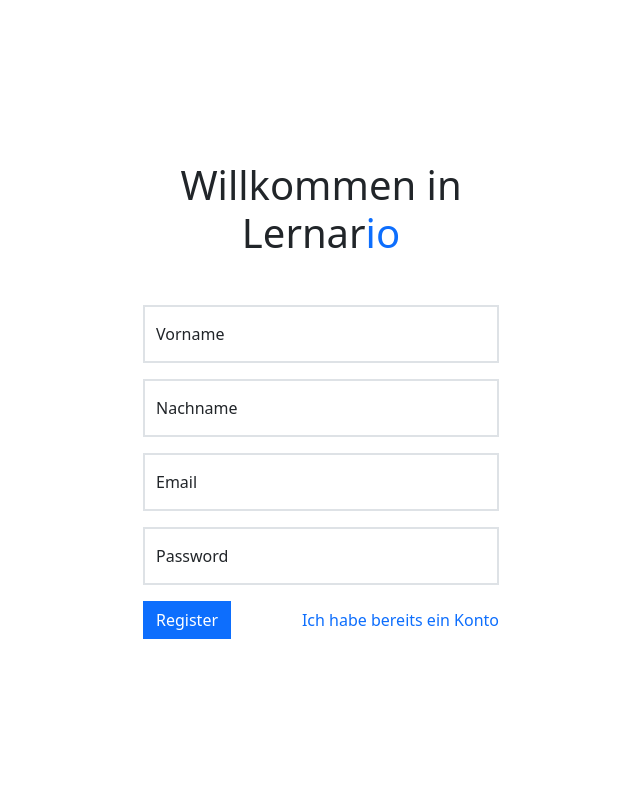
After one commit to epunksandr/lernario, a Flask app: page / in a window 1280 px wide. The commit adds this page. Shown: the whole page, without its empty margins (319-959 px from the left). Run offline with Flask 3, Linux system fonts and the light colour scheme.

Commit message:
form test

```diff
--- a/app.py
+++ b/app.py
@@ -1,9 +1,10 @@
-from flask import Flask
-from controllers.user_controller import user_bp
+from flask import Flask, render_template
 
 app = Flask(__name__)
 
-app.register_blueprint(user_bp, url_prefix="/users")
+@app.route('/')
+def home():
+    return render_template('home.html')
 
-if __name__ == "__main__":
+if __name__ == '__main__':
     app.run(debug=True)
--- a/controllers/user_controller.py
+++ b/controllers/user_controller.py
@@ -4,10 +4,6 @@
 user_bp = Blueprint("user", __name__)
 
 # Beispiel-Daten
-users = [
-    User(1, "Alice", "alice@example.com"),
-    User(2, "Bob", "bob@example.com"),
-]
 
 @user_bp.route("/")
 def get_users():
--- /dev/null
+++ b/templates/home.html
@@ -0,0 +1,35 @@
+{% extends "layout.html" %}
+
+{% block content %}
+<div class="container">
+    <div class="row d-flex align-items-center justify-content-center vh-100">
+        <div class="col-12 col-lg-4">
+            <div>
+                <h1 class="text-center fw-normal mb-5"> Willkommen in Lernar<span class="text-primary fw-medium">io</span></h1>
+                <form action="" method="post">
+                    <div class="form-floating mb-3">
+                        <input type="text" name="first_name" class="form-control rounded-0 border-2" id="floatingInput" placeholder="Name">
+                        <label for="floatingInput">Vorname</label>
+                    </div>
+                    <div class="form-floating mb-3">
+                        <input type="text" name="last_name" class="form-control rounded-0 border-2" id="floatingInput" placeholder="Name">
+                        <label for="floatingInput">Nachname</label>
+                    </div>
+                    <div class="form-floating mb-3">
+                        <input type="email" name="email" class="form-control rounded-0 border-2" id="floatingInput" placeholder="name@example.com">
+                        <label for="floatingInput">Email</label>
+                    </div>
+                    <div class="form-floating mb-3">
+                        <input type="password" name="password" class="form-control rounded-0 border-2" id="floatingPassword" placeholder="Password">
+                        <label for="floatingPassword">Password</label>
+                    </div>
+                    <div class="d-flex align-items-center justify-content-between">
+                        <button type="submit" class="btn btn-primary rounded-0 me-2">Register</button>
+                        <a href="" class="text-decoration-none">Ich habe bereits ein Konto</a>
+                    </div>
+                </form>
+            </div>
+        </div>
+    </div>
+</div>
+{% endblock %}
--- a/templates/layout.html
+++ b/templates/layout.html
@@ -1,10 +1,18 @@
 <!DOCTYPE html>
 <html lang="de">
+
 <head>
     <meta charset="UTF-8">
-    <title>Flask MVC</title>
+    <title>Lernario</title>
+    <script src="https://cdn.jsdelivr.net/npm/bootstrap@5.3.3/dist/js/bootstrap.bundle.min.js"
+        integrity="sha384-YvpcrYf0tY3lHB60NNkmXc5s9fDVZLESaAA55NDzOxhy9GkcIdslK1eN7N6jIeHz"
+        crossorigin="anonymous"></script>
+    <link href="https://cdn.jsdelivr.net/npm/bootstrap@5.3.3/dist/css/bootstrap.min.css" rel="stylesheet"
+        integrity="sha384-QWTKZyjpPEjISv5WaRU9OFeRpok6YctnYmDr5pNlyT2bRjXh0JMhjY6hW+ALEwIH" crossorigin="anonymous">
 </head>
+
 <body>
-    <h1>Willkommen bei Flask MVC!</h1>
+    {% block content %}{% endblock %}
 </body>
+
 </html>
--- a/test.py
+++ b/test.py
@@ -0,0 +1,6 @@
+from flask import Flask, request
+
+firstName = request.form.get("first_name")
+lastName = request.form.get("last_name")
+email = request.form.get("email")
+password = request.form.get("password")
--- a/views/home.py
+++ b/views/home.py
@@ -4,4 +4,4 @@
 
 @home_bp.route("/")
 def home():
-    return render_template("index.html")
+    return render_template("layout.html")
```
Also changed, not shown: controllers/__init__.py (deleted), models/__init__.py (deleted), models/user.py (line endings or trailing spaces), views/__init__.py (deleted).
